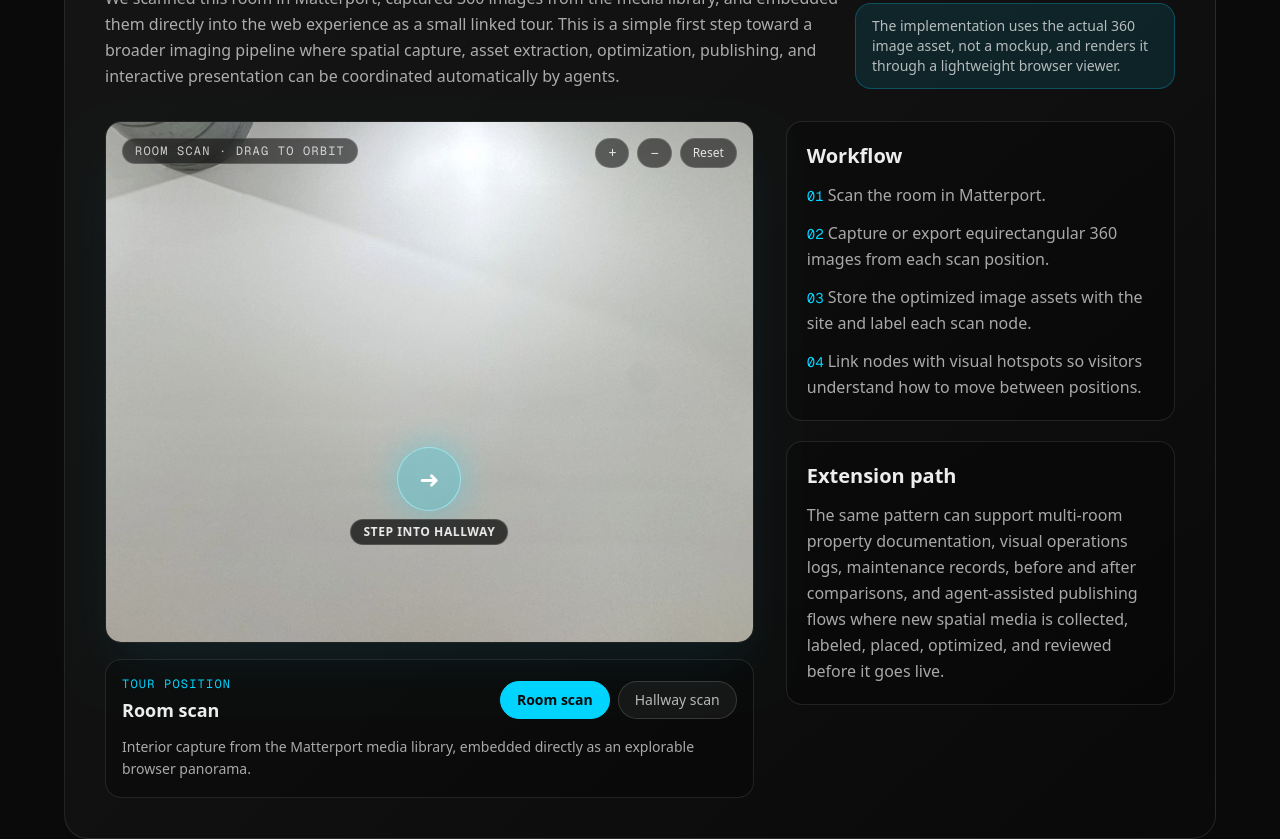
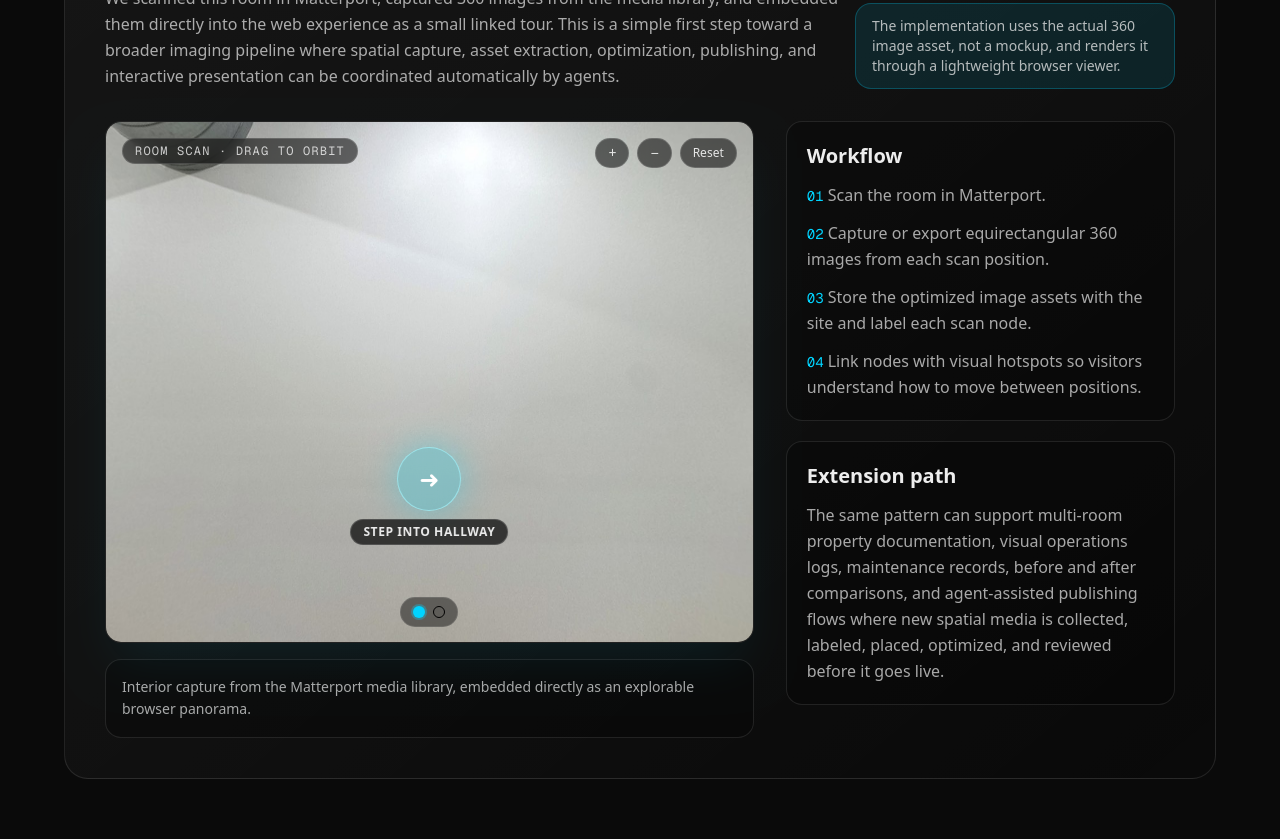
Before and after one commit to btecme/btecOrg, a Next.js app: page /research in a window 1280 px wide. Shown: the part 1100-1939 px from the top of the page. Built offline with nearby package versions, Linux system fonts and the light colour scheme.

Commit message:
Refine panorama tour navigation dots

```diff
--- a/components/PanoramaTour.tsx
+++ b/components/PanoramaTour.tsx
@@ -54,6 +54,7 @@ export default function PanoramaTour() {
 
   return (
     <div className="min-w-0 max-w-full space-y-4">
+      <div className="relative">
         <PanoramaViewer
           key={activeScene.id}
           imageSrc={activeScene.imageSrc}
@@ -63,30 +64,30 @@ export default function PanoramaTour() {
           onHotspotSelect={setActiveSceneId}
         />
 
-      <div className="rounded-2xl border border-white/10 bg-black/25 p-4">
-        <div className="mb-3 flex flex-col gap-3 md:flex-row md:items-center md:justify-between">
-          <div>
-            <p className="text-xs font-mono uppercase tracking-widest text-accent">Tour position</p>
-            <h3 className="mt-1 text-lg font-semibold">{activeScene.label}</h3>
-          </div>
-          <div className="flex flex-wrap gap-2">
-            {scenes.map((scene) => (
+        <div className="pointer-events-none absolute inset-x-0 bottom-4 z-30 flex justify-center">
+          <div className="pointer-events-auto flex items-center gap-2 rounded-full border border-white/10 bg-black/45 px-3 py-2 backdrop-blur-sm">
+            {scenes.map((scene) => {
+              const isActive = scene.id === activeScene.id;
+              return (
                 <button
                   key={scene.id}
                   type="button"
                   onClick={() => setActiveSceneId(scene.id)}
-                className={`rounded-full border px-4 py-2 text-sm transition ${
-                  scene.id === activeScene.id
-                    ? 'border-accent bg-accent text-background font-semibold'
-                    : 'border-white/15 bg-white/5 text-foreground/75 hover:bg-white/10 hover:text-foreground'
+                  className={`h-3 w-3 rounded-full transition ${
+                    isActive
+                      ? 'bg-accent ring-2 ring-accent/30'
+                      : 'border border-black bg-transparent hover:border-white/70'
                   }`}
-                aria-pressed={scene.id === activeScene.id}
-              >
-                {scene.label}
-              </button>
-            ))}
+                  aria-label={`View ${scene.label}`}
+                  aria-pressed={isActive}
+                />
+              );
+            })}
           </div>
         </div>
+      </div>
+
+      <div className="rounded-2xl border border-white/10 bg-black/25 p-4">
         <p className="text-sm leading-relaxed text-foreground/70">{activeScene.description}</p>
       </div>
     </div>
```
Lines whose indentation alone changed are shown as unchanged.
